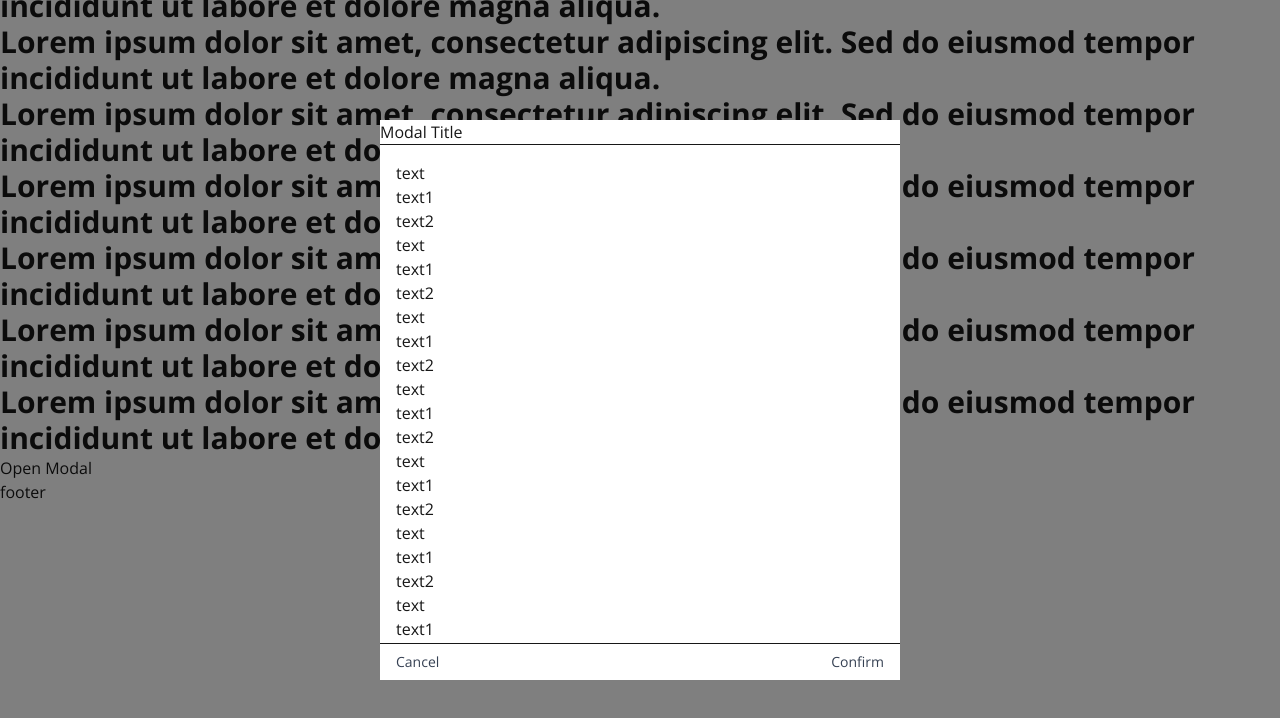
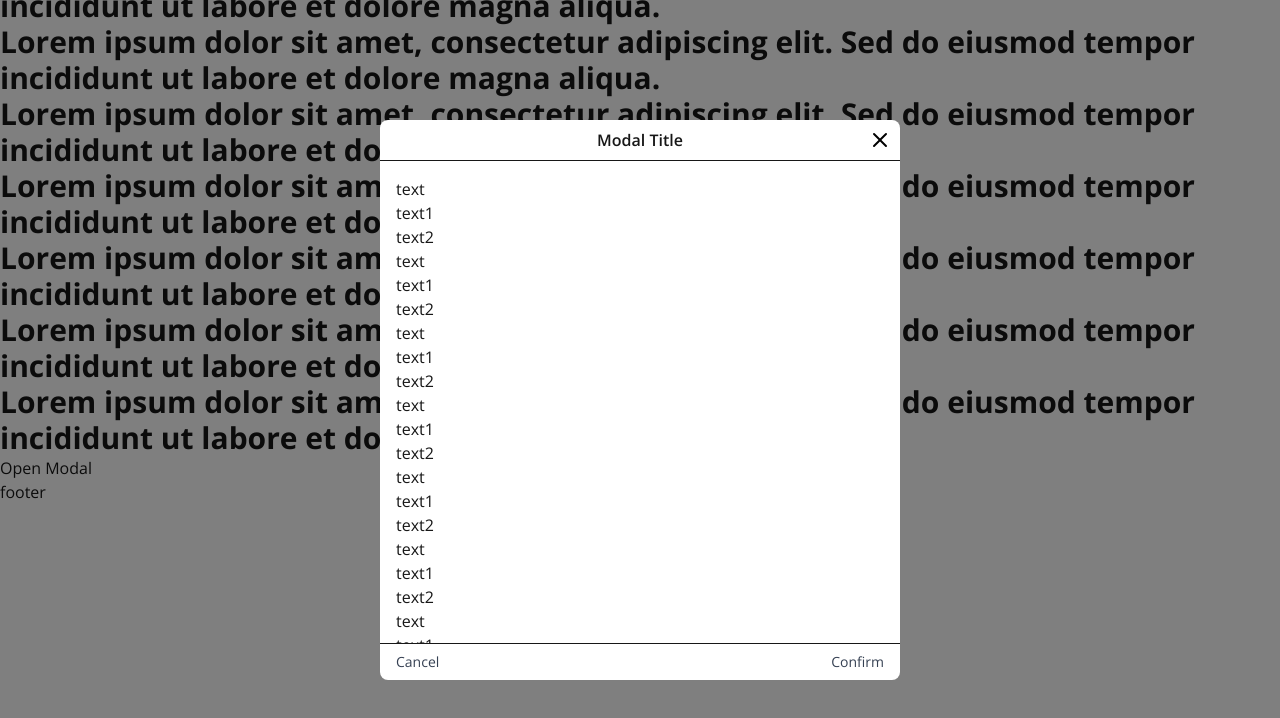
Before and after one commit to papupapu/papudev, a Next.js app: page / in a window 1280 px wide. Both pictures are taken after a click on the button "Open Modal". Shown: the part 784-1502 px from the top of the page. Built offline with nearby package versions, Linux system fonts and the light colour scheme.

Commit message:
improve modal implementation - style header

```diff
--- /dev/null
+++ b/src/components/Icons/close.js
@@ -0,0 +1,16 @@
+const Close = (props) => (
+  <svg
+    xmlns="http://www.w3.org/2000/svg"
+    width="24"
+    height="24"
+    fill="none"
+    viewBox="0 0 24 24"
+  >
+    <path
+      fill="#000"
+      d="M17.293 5.293a1 1 0 1 1 1.414 1.414L13.414 12l5.293 5.293a1 1 0 0 1-1.414 1.414L12 13.414l-5.293 5.293a1 1 0 0 1-1.414-1.414L10.586 12 5.293 6.707a1 1 0 0 1 1.414-1.414L12 10.586z"
+    ></path>
+  </svg>
+);
+
+export default Close;
--- a/src/components/Modal/Templates/components/header.js
+++ b/src/components/Modal/Templates/components/header.js
@@ -1,8 +1,19 @@
+import Close from "@/components/Icons/close";
+
 export default function ModalHeader({ data }) {
   const handleClose = () => data.close();
   return (
-    <div className="grow-0 shrink-1 basis-auto border-b">
-      <p onClick={handleClose}>{data.title}</p>
+    <div className="grow-0 shrink-1 basis-auto py-2 relative flex justify-center border-b">
+      <p className="text-base font-semibold">
+        {data.title}
+      </p>
+      <button
+        type="button"
+        className="absolute top-2 right-2 cursor-pointer"
+        onClick={handleClose}
+      >
+        <Close />
+      </button>
     </div>
   );
 }
--- a/src/components/Modal/index.js
+++ b/src/components/Modal/index.js
@@ -8,7 +8,7 @@ const ModalContent = forwardRef(({ isUp, close, modal }, ref) => {
   const Content = modal.content;
   return (
     <>
-      <div ref={ref} className={`fixed bg-white z-2 overscroll-contain w-screen h-screen ${isUp ? 'animate-modal' : 'animate-modal-down opacity-0'}`} style={modal.style}>
+      <div ref={ref} className={`fixed bg-white z-2 overscroll-contain w-screen h-screen md:rounded-lg ${isUp ? 'animate-modal' : 'animate-modal-down opacity-0'}`} style={modal.style}>
         <div className="w-full h-full flex flex-col">
           <Content data={{ close }} />
         </div>
```
